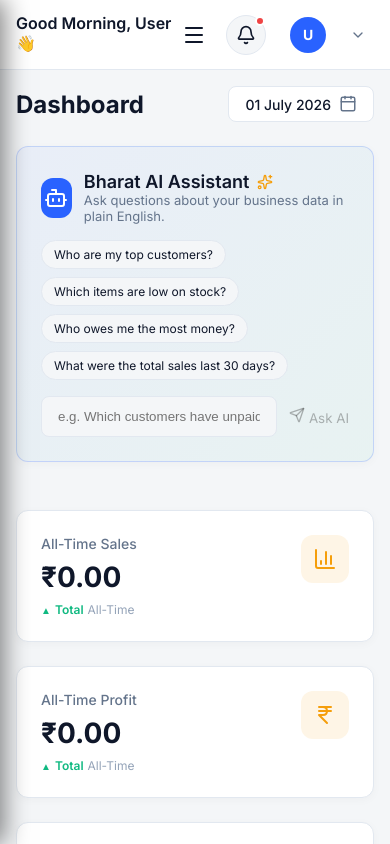
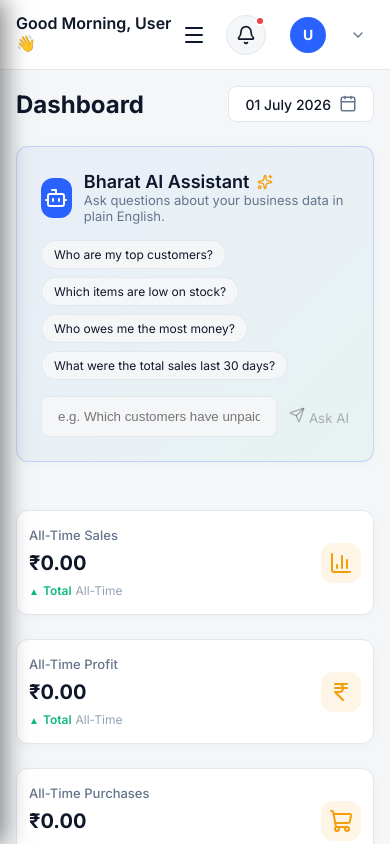
Before and after one commit to mkhan0012/Inventory, a Next.js app: page / in a window 390 px wide. Built offline with nearby package versions, Linux system fonts and the light colour scheme; no server answers; the database is empty; what groq-sdk would draw is missing.

Commit message:
style: fix StatCard alignment and spacing for mobile view

```diff
--- a/src/components/StatCard.css
+++ b/src/components/StatCard.css
@@ -3,6 +3,7 @@
   justify-content: space-between;
   align-items: flex-start;
   padding: 24px;
+  gap: 12px;
 }
 
 .stat-content {
@@ -28,6 +29,7 @@
   font-size: 12px;
   display: flex;
   align-items: center;
+  flex-wrap: wrap;
   gap: 4px;
   font-weight: 600;
 }
@@ -48,5 +50,36 @@
   display: flex;
   align-items: center;
   justify-content: center;
+  flex-shrink: 0;
   color: var(--primary); /* Will be overridden by icon color if needed */
 }
+
+@media (max-width: 768px) {
+  .stat-card {
+    padding: 20px 16px;
+    align-items: center;
+  }
+
+  .stat-value {
+    font-size: 22px;
+  }
+
+  .stat-title {
+    font-size: 13px;
+  }
+}
+
+@media (max-width: 480px) {
+  .stat-card {
+    padding: 16px 12px;
+  }
+
+  .stat-value {
+    font-size: 20px;
+  }
+
+  .stat-icon-wrapper {
+    width: 40px;
+    height: 40px;
+  }
+}
```
